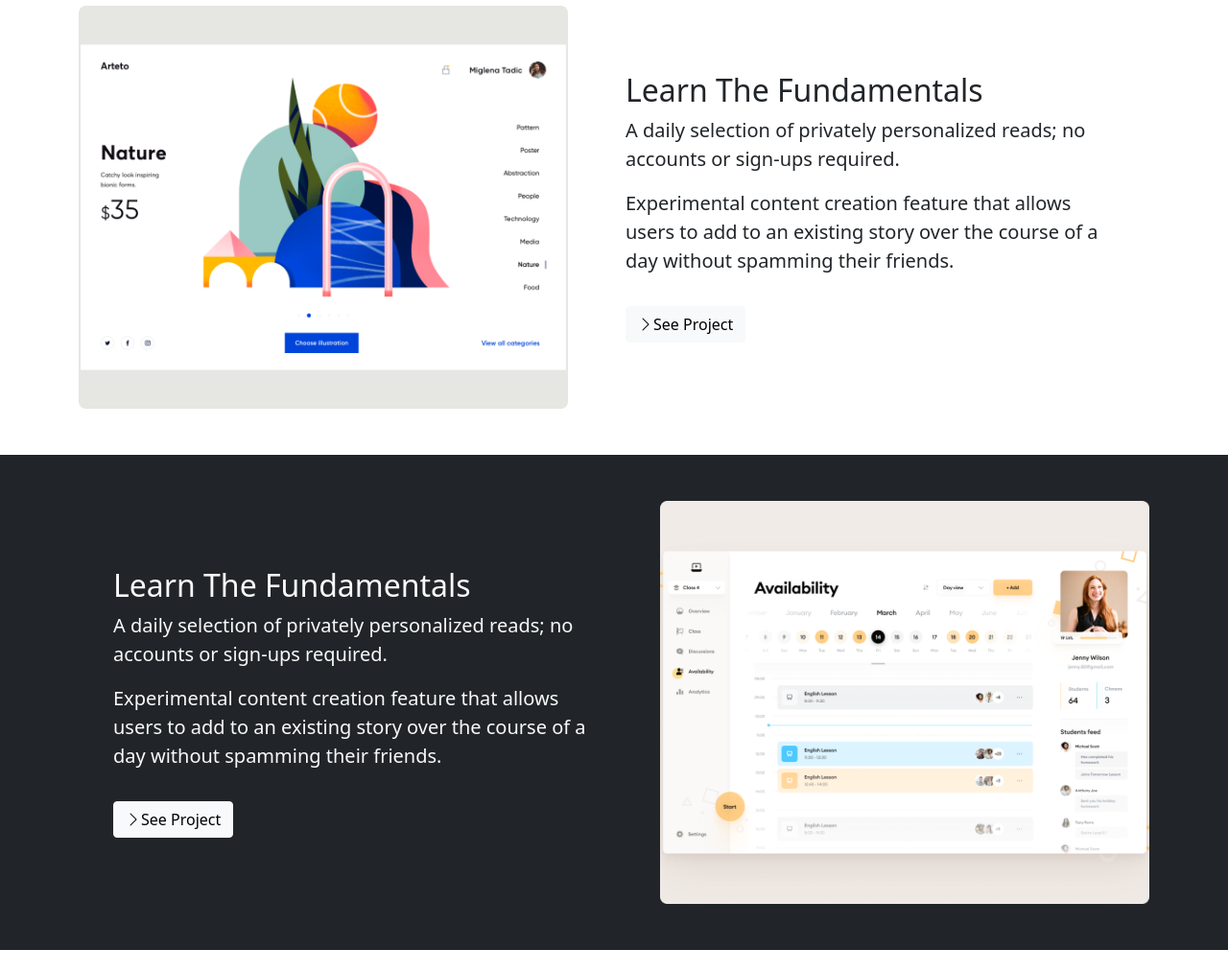
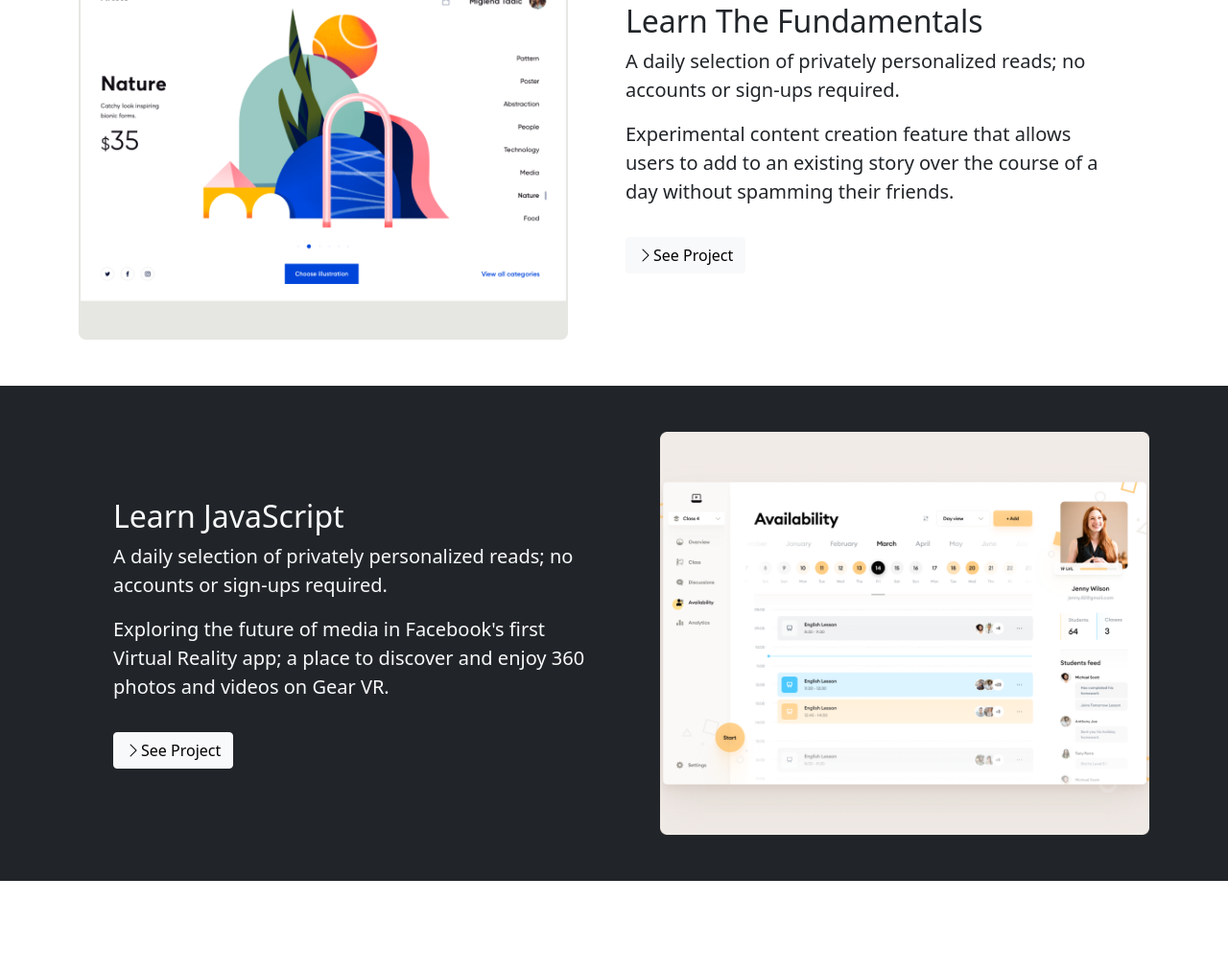
Before and after one commit to OybekKayumov/bootstrap-firststeps, a plain HTML site: page index.html in a window 1280 px wide. Shown: the part 991-2005 px from the top of the page at 96% size. Before the commit the page ends 1981 px from the top, so only its background shows below. Drawn offline with nearby package versions, Linux system fonts and the light colour scheme.

Commit message:
fixed navbar

```diff
--- a/index.html
+++ b/index.html
@@ -17,7 +17,8 @@
 <body>
     <!-- Navbar -->
     <!-- py-3: padding y 3 -->
-    <nav class="navbar navbar-expand-lg bg-dark navbar-dark py-3">
+    <!-- fixed-top: fix Navbar -->
+    <nav class="navbar navbar-expand-lg bg-dark navbar-dark py-3 fixed-top">
         <div class="container">
             <a href="" class="navbar-brand"><span class="text-warning">My </span>Logo</a>
 
@@ -214,13 +215,12 @@
             <div class="row align-items-center justify-content-between">
 
                 <div class="col-md p-5">
-                    <h2>Learn The Fundamentals</h2>
+                    <h2>Learn JavaScript</h2>
                     <p class="lead">
                         A daily selection of privately personalized reads; no accounts or sign-ups required.
                     </p>
                     <p class="lead">
-                        Experimental content creation feature that allows users to add to an existing story over the course
-                        of a day without spamming their friends.
+                        Exploring the future of media in Facebook's first Virtual Reality app; a place to discover and enjoy 360 photos and videos on Gear VR.
                     </p>
                     <a href="#" class="btn btn-light mt-3">
                         <i class="bi bi-chevron-right"></i>See Project
@@ -235,6 +235,13 @@
 
     </section>
 
+    <!-- questions -->
+
+    <section id="questions" class="p-5">
+
+    </section>
+
+
 
 </body>
 </html>
```
